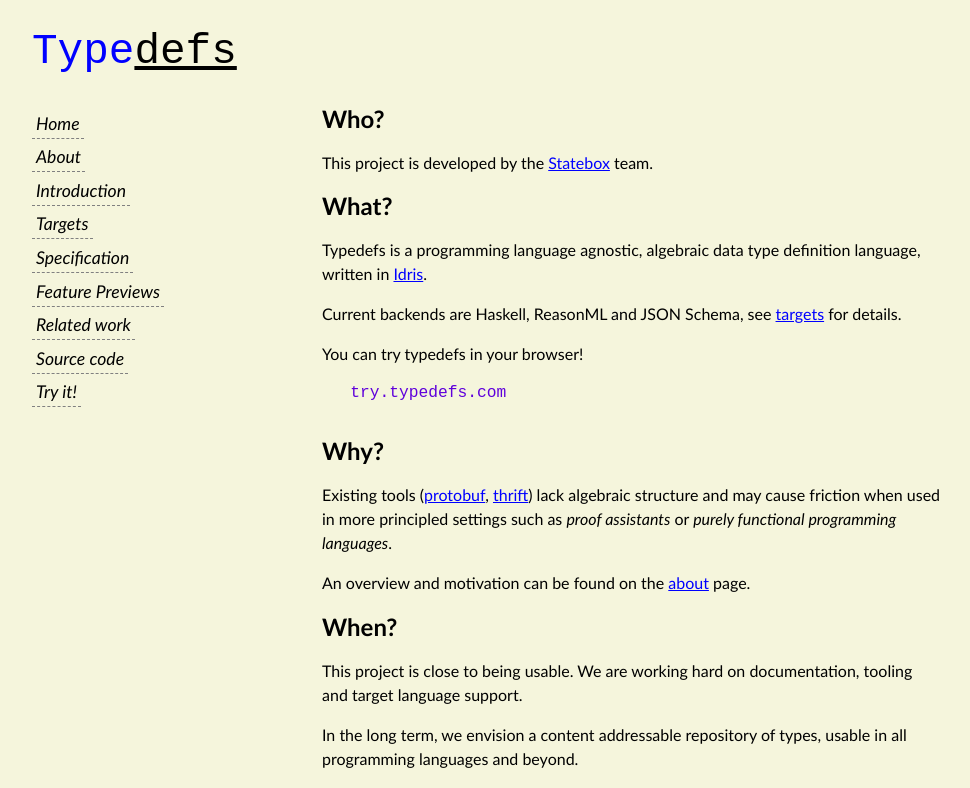
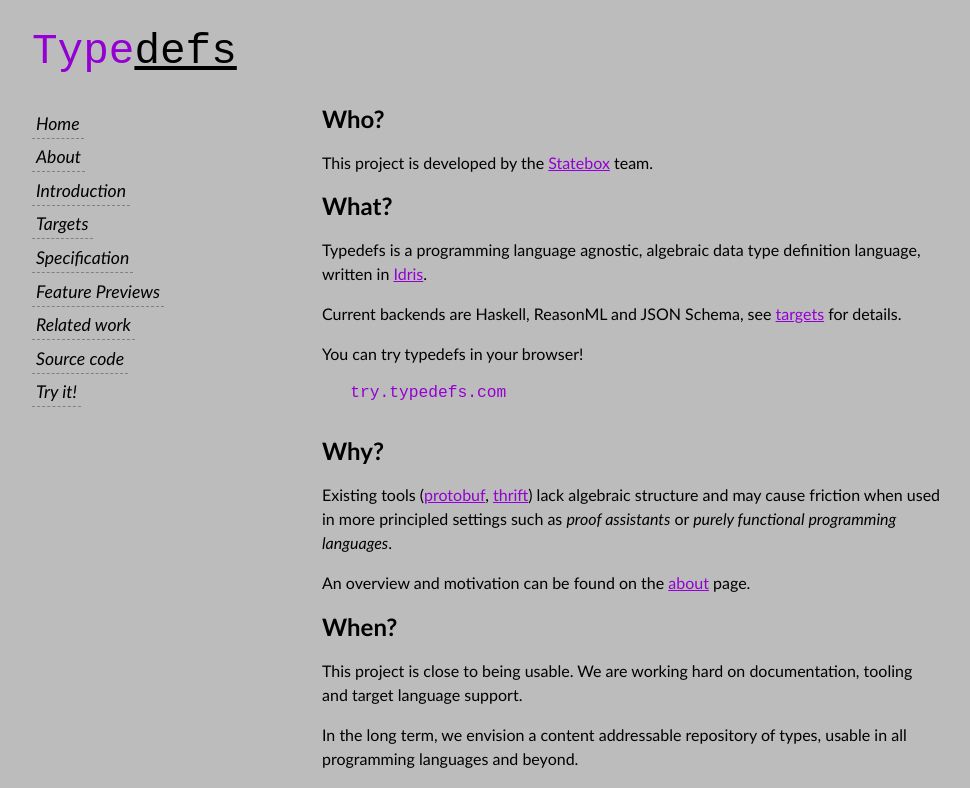
Before and after one commit to typedefs/typedefs.github.io, an Eleventy site: page content/index.md in a window 1280 px wide. Shown: the top 788 px of the page, without its empty margins (8-978 px from the left). Built offline with nearby package versions, Linux system fonts and the light colour scheme; Eleventy itself is replaced by a stand-in of ours; files that its build step writes are made by us from their sources; what markdown-it-checkbox, markdown-it-katex would draw is missing.

Commit message:
change color scheme

```diff
--- a/content/css/main.css
+++ b/content/css/main.css
@@ -1,7 +1,7 @@
 body {
     font-family: 'Trebuchet MS', 'Lucida Sans Unicode', 'Lucida Grande', 'Lucida Sans', Arial, sans-serif;
     line-height: 150%;
-    background-color: beige;
+    background-color: rgb(188, 188, 188);
 }
 
 #main {
@@ -9,7 +9,7 @@
 }
 
 a {
-    color: blue;
+    color: darkviolet;
 }
 
 #bodytext {
@@ -37,8 +37,8 @@
     padding: 4px;
 }
 nav a:hover {
-    background-color: lightpink;
-    border-bottom: 1px solid violet;
+    background-color: lightgray;
+    border-bottom: 1px solid lightgray;
     margin-bottom: 4px;
 }
 
@@ -62,7 +62,7 @@
 }
 
 #jumbo-type {
-    color: blue;
+    color: darkviolet;
 }
 
 #jumbo-defs {
@@ -81,7 +81,7 @@
     text-decoration: none;
     text-align: center;
     display: inline-block;
-    color: #5f00db;
+    color: darkviolet;
     padding: .4em 1em;
     margin: 8px;
     /* background-color: thistle; */
@@ -127,7 +127,7 @@
   }
 
 #try a:hover {
-    background-color: peachpuff;
+    background-color: lightgray;
 }
 
 #try a:after{
@@ -150,7 +150,7 @@
       height: 0;
       border-top-color: transparent;
       border-bottom-color: transparent;
-      border-left-color: #ec06ce;
+      border-left-color: darkviolet;
       border-right-color: transparent;
     }
     50%{
```
